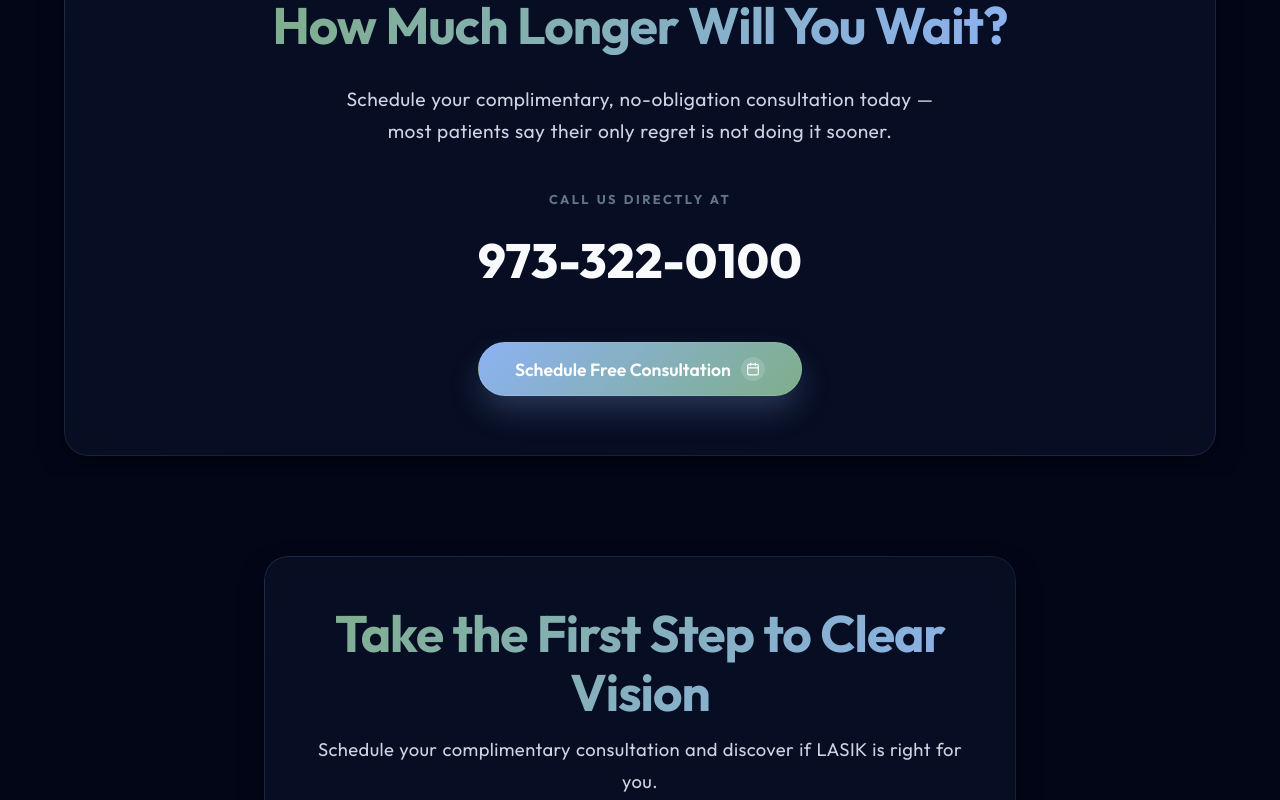
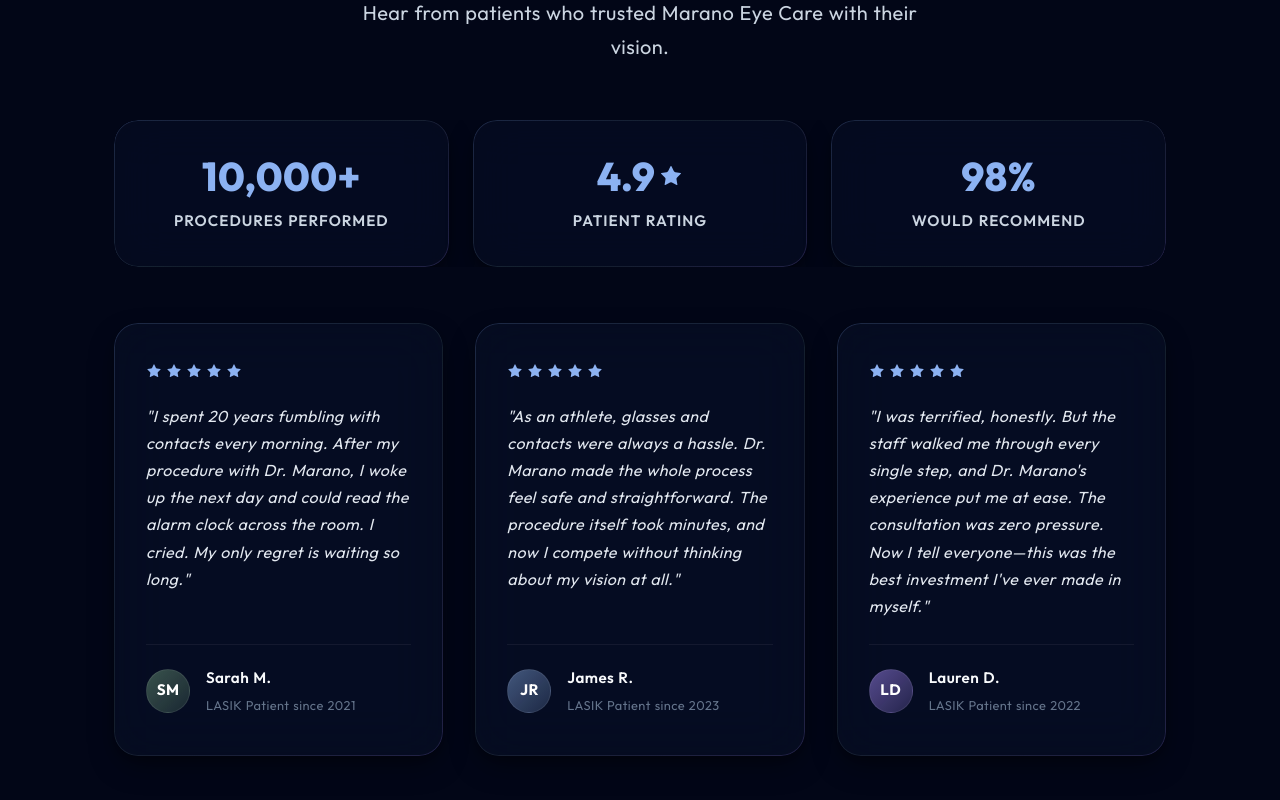
Before and after one commit to minipog-web/MEC-LASIK, a React (Vite) app: page / in a window 1280 px wide. Shown: the part 4720-5520 px from the top of the page. Built offline with nearby package versions, Linux system fonts and the light colour scheme.

Commit message:
feat: restore testimonials Real Stories section as native React component

```diff
--- a/src/App.jsx
+++ b/src/App.jsx
@@ -3,6 +3,7 @@
 import CandidateQuiz from './components/CandidateQuiz';
 import MaranoSection from './components/MaranoSection';
 import ContactForm from './components/ContactForm';
+import SocialProofSection from './components/SocialProofSection';
 import { Eye, ArrowDown, Activity, Award, MapPin, ShieldCheck, Calendar } from 'lucide-react';
 import logo from './assets/marano-logo.png';
 import heroImg from './assets/hero.png';
@@ -270,6 +271,8 @@
         <div id="education">
           <LasikSteps />
         </div>
+
+        <SocialProofSection />
       </main>
 
       {/* Full-width CTA Section */}
--- /dev/null
+++ b/src/components/SocialProofSection.jsx
@@ -0,0 +1,150 @@
+import React from 'react';
+import { Star, MessageSquare, Heart, CheckCircle2 } from 'lucide-react';
+
+const testimonials = [
+  {
+    initials: 'SM',
+    name: 'Sarah M.',
+    detail: 'LASIK Patient since 2021',
+    quote: 'I spent 20 years fumbling with contacts every morning. After my procedure with Dr. Marano, I woke up the next day and could read the alarm clock across the room. I cried. My only regret is waiting so long.',
+    stars: 5,
+    avatarBg: 'linear-gradient(135deg, rgba(110, 154, 120, 0.5) 0%, rgba(110, 154, 120, 0.2) 100%)'
+  },
+  {
+    initials: 'JR',
+    name: 'James R.',
+    detail: 'LASIK Patient since 2023',
+    quote: 'As an athlete, glasses and contacts were always a hassle. Dr. Marano made the whole process feel safe and straightforward. The procedure itself took minutes, and now I compete without thinking about my vision at all.',
+    stars: 5,
+    avatarBg: 'linear-gradient(135deg, rgba(127, 161, 214, 0.5) 0%, rgba(127, 161, 214, 0.2) 100%)'
+  },
+  {
+    initials: 'LD',
+    name: 'Lauren D.',
+    detail: 'LASIK Patient since 2022',
+    quote: 'I was terrified, honestly. But the staff walked me through every single step, and Dr. Marano\'s experience put me at ease. The consultation was zero pressure. Now I tell everyone—this was the best investment I\'ve ever made in myself.',
+    stars: 5,
+    avatarBg: 'linear-gradient(135deg, rgba(167, 139, 250, 0.5) 0%, rgba(167, 139, 250, 0.2) 100%)'
+  }
+];
+
+export default function SocialProofSection() {
+  return (
+    <section id="reviews" className="section" style={{ padding: '80px 24px', position: 'relative', overflow: 'hidden' }}>
+      <div className="container" style={{ maxWidth: '1100px' }}>
+
+        {/* Section Header */}
+        <div className="text-center" style={{ marginBottom: '56px' }}>
+          <h2 className="text-gradient" style={{ fontSize: 'clamp(2.5rem, 5vw, 3.5rem)', marginBottom: '16px', fontWeight: '700', letterSpacing: '-0.02em' }}>
+            Real Stories, Real Results
+          </h2>
+          <p className="text-secondary" style={{ maxWidth: '600px', margin: '0 auto', fontSize: '1.25rem', lineHeight: '1.7' }}>
+            Hear from patients who trusted Marano Eye Care with their vision.
+          </p>
+        </div>
+
+        {/* Stats Row */}
+        <div
+          className="responsive-grid"
+          style={{
+            display: 'grid',
+            gridTemplateColumns: 'repeat(3, 1fr)',
+            gap: '24px',
+            marginBottom: '56px',
+            borderRadius: '24px',
+            overflow: 'hidden'
+          }}
+        >
+          <div className="glass-panel" style={{ padding: '32px', textAlign: 'center', background: 'rgba(11, 19, 41, 0.4)' }}>
+            <div style={{ color: 'var(--accent-primary)', fontSize: '2.5rem', fontWeight: '800', lineHeight: '1.2', marginBottom: '8px' }}>10,000+</div>
+            <div style={{ color: 'var(--text-secondary)', fontSize: '0.95rem', fontWeight: '600', letterSpacing: '1px', textTransform: 'uppercase' }}>Procedures Performed</div>
+          </div>
+          <div className="glass-panel" style={{ padding: '32px', textAlign: 'center', background: 'rgba(11, 19, 41, 0.4)' }}>
+            <div style={{ color: 'var(--accent-primary)', fontSize: '2.5rem', fontWeight: '800', lineHeight: '1.2', marginBottom: '8px', display: 'flex', alignItems: 'center', justifyContent: 'center', gap: '4px' }}>
+              4.9 <Star size={24} fill="var(--accent-primary)" stroke="none" />
+            </div>
+            <div style={{ color: 'var(--text-secondary)', fontSize: '0.95rem', fontWeight: '600', letterSpacing: '1px', textTransform: 'uppercase' }}>Patient Rating</div>
+          </div>
+          <div className="glass-panel" style={{ padding: '32px', textAlign: 'center', background: 'rgba(11, 19, 41, 0.4)' }}>
+            <div style={{ color: 'var(--accent-primary)', fontSize: '2.5rem', fontWeight: '800', lineHeight: '1.2', marginBottom: '8px' }}>98%</div>
+            <div style={{ color: 'var(--text-secondary)', fontSize: '0.95rem', fontWeight: '600', letterSpacing: '1px', textTransform: 'uppercase' }}>Would Recommend</div>
+          </div>
+        </div>
+
+        {/* Testimonials Grid */}
+        <div className="responsive-grid" style={{ display: 'grid', gridTemplateColumns: 'repeat(3, 1fr)', gap: '32px' }}>
+          {testimonials.map((t, idx) => (
+            <div
+              key={idx}
+              className="glass-panel"
+              style={{
+                padding: '40px 32px',
+                display: 'flex',
+                flexDirection: 'column',
+                gap: '24px',
+                background: 'rgba(11, 19, 41, 0.5)'
+              }}
+            >
+              {/* Stars */}
+              <div style={{ display: 'flex', gap: '4px' }}>
+                {[...Array(t.stars)].map((_, i) => (
+                  <Star key={i} size={16} fill="var(--accent-primary)" stroke="none" />
+                ))}
+              </div>
+
+              {/* Quote */}
+              <p
+                className="text-secondary"
+                style={{
+                  fontSize: '1rem',
+                  lineHeight: '1.7',
+                  margin: 0,
+                  fontStyle: 'italic',
+                  flexGrow: 1,
+                  color: '#e2e8f0'
+                }}
+              >
+                "{t.quote}"
+              </p>
+
+              {/* Attribution */}
+              <div
+                style={{
+                  display: 'flex',
+                  alignItems: 'center',
+                  gap: '16px',
+                  paddingTop: '20px',
+                  borderTop: '1px solid rgba(255, 255, 255, 0.06)'
+                }}
+              >
+                <div
+                  style={{
+                    width: '44px',
+                    height: '44px',
+                    borderRadius: '50%',
+                    background: t.avatarBg,
+                    display: 'flex',
+                    alignItems: 'center',
+                    justifyContent: 'center',
+                    fontWeight: '700',
+                    fontSize: '0.95rem',
+                    color: '#fff',
+                    flexShrink: 0,
+                    border: '1px solid rgba(255,255,255,0.08)'
+                  }}
+                >
+                  {t.initials}
+                </div>
+                <div style={{ display: 'flex', flexDirection: 'column', gap: '2px' }}>
+                  <span style={{ fontSize: '0.95rem', fontWeight: '600', color: '#f8fafc' }}>{t.name}</span>
+                  <span style={{ fontSize: '0.8rem', color: 'var(--text-muted)' }}>{t.detail}</span>
+                </div>
+              </div>
+            </div>
+          ))}
+        </div>
+
+      </div>
+    </section>
+  );
+}
```
